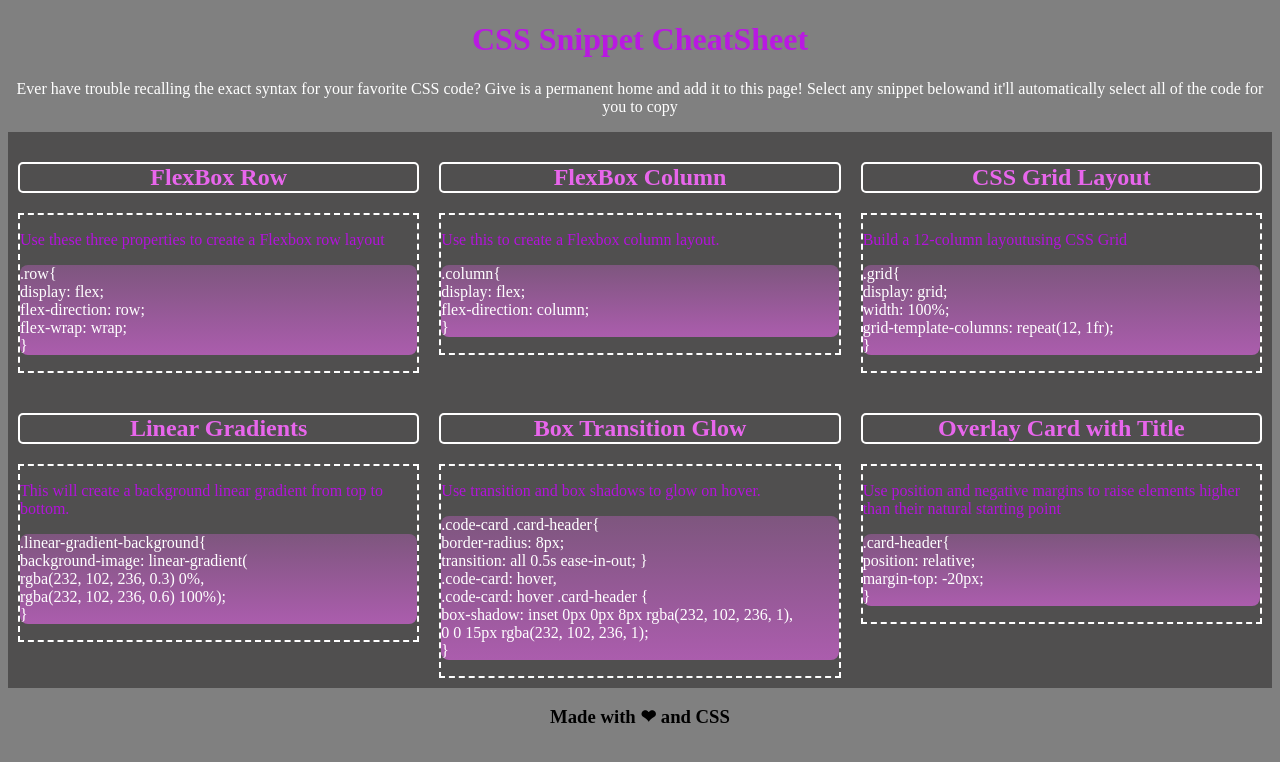
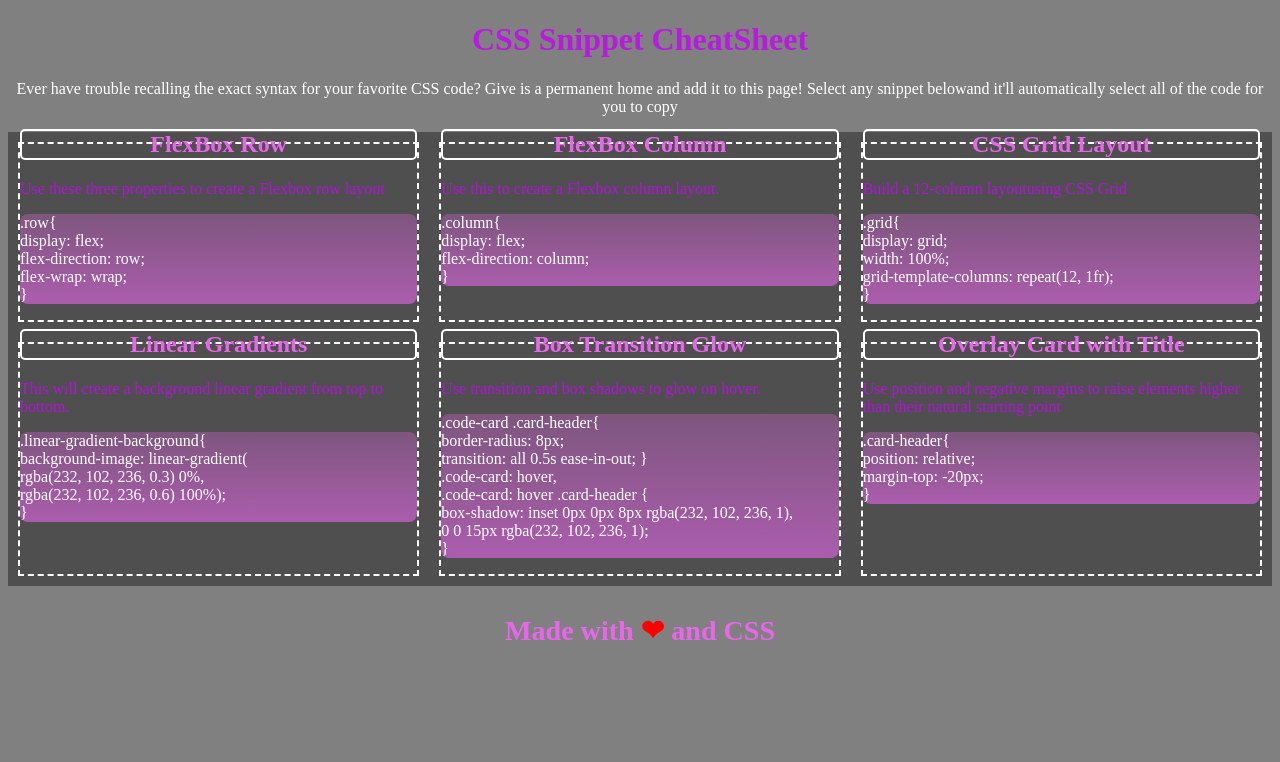
Before and after one commit to Rmolu11/mini-project-css-styling, a plain HTML site: page index.html in a window 1280 px wide. Drawn offline with Linux system fonts and the light colour scheme.

Commit message:
edits to css and html elements

```diff
--- a/assets/css/style.css
+++ b/assets/css/style.css
@@ -18,21 +18,26 @@ h1{
     display: flex;
     flex-wrap: wrap;
     flex-direction: row;
-    justify-content: space-between;
-    align-content: space-between;
-    width: 100%;
-    height :100%;
+    justify-content: space-around;
+    align-content: space-around;
+
 }
 
 .card-box{
+    display: flex;
+    flex-direction: column;
+    justify-content: end;
+    flex-wrap: wrap;
     padding:10px;
     flex: 1 1 30%;
 }
 
 .pink-background-box{
-   align-items: baseline;
+
    background-image:linear-gradient(rgba(232, 102, 236, 0.3) 0%, rgba(232, 102, 236, 0.6) 100%);
    border-radius: 8px;
+
+
 }
 
 .pink-background-box :hover{
@@ -41,8 +46,9 @@ h1{
 }
 
 .dotted-box{
+
     border: 2px dashed white;
-
+    height: 100%;
 }
 
 .bold-header{
@@ -51,6 +57,10 @@ h1{
     border-radius: 5px;
     color: rgba(232, 102, 236, 1);
     font-weight: bolder;
+    margin-top: -15px;
+    position: relative;
+    z-index: 10;
+
 }
 
 .pink-text{
@@ -63,4 +73,10 @@ h1{
 
 footer{
     text-align: center;
+    color: rgba(232, 102, 236, 1);
+    font-size: x-large;
 }
+
+footer span{
+    color: red;
+}
--- a/index.html
+++ b/index.html
@@ -21,8 +21,9 @@
     <section id="top-level-container">
 
         <div class="card-box">
-            <h2 class="bold-header">FlexBox Row</h2>
+
             <div class="dotted-box">
+                <h2 class="bold-header">FlexBox Row</h2>
                 <div class="title-bold-box">
                 </div>
                 <p class="pink-text">Use these three properties to create a Flexbox row layout</p>
@@ -39,8 +40,9 @@
         </div>
 
         <div class="card-box">
-            <h2 class="bold-header">FlexBox Column</h2>
+
             <div class="dotted-box">
+                <h2 class="bold-header">FlexBox Column</h2>
                 <div class="title-bold-box">
                 </div>
                 <p class="pink-text">Use this to create a Flexbox column layout.</p>
@@ -56,8 +58,9 @@
         </div>
 
         <div class="card-box">
-            <h2 class="bold-header">CSS Grid Layout</h2>
+
             <div class="dotted-box">
+                <h2 class="bold-header">CSS Grid Layout</h2>
                 <div class="title-bold-box">
                 </div>
                 <p class="pink-text">Build a 12-column layoutusing CSS Grid</p>
@@ -74,8 +77,9 @@
         </div>
 
         <div class="card-box">
-            <h2 class="bold-header">Linear Gradients</h2>
+
             <div class="dotted-box">
+                <h2 class="bold-header">Linear Gradients</h2>
                 <div class="title-bold-box">
                 </div>
                 <p class="pink-text">This will create a background linear gradient from top to bottom.</p>
@@ -90,8 +94,9 @@
         </div>
 
         <div class="card-box">
-            <h2 class="bold-header">Box Transition Glow</h2>
+
             <div class="dotted-box">
+                <h2 class="bold-header">Box Transition Glow</h2>
                 <div class="title-bold-box">
                 </div>
                 <p class="pink-text">Use transition and box shadows to glow on hover.</p>
@@ -113,12 +118,14 @@
         </div>
 
         <div class="card-box">
-            <h2 class="bold-header">Overlay Card with Title</h2>
+
             <div class="dotted-box">
+                <h2 class="bold-header">Overlay Card with Title</h2>
                 <div class="title-bold-box">
                 </div>
                 <p class="pink-text">Use position and negative margins to raise elements higher than their natural
-                    starting point</p>
+                    starting point
+                </p>
                 <div class="pink-background-box">
                     <p class="white-text">
                         .card-header{<br>
@@ -136,7 +143,7 @@
 
 </body>
 <footer>
-    <h3>Made with &#10084 and CSS</h3>
+    <h3>Made with <span>&#10084</span> and CSS</h3>
 </footer>
 
 </html>
```
